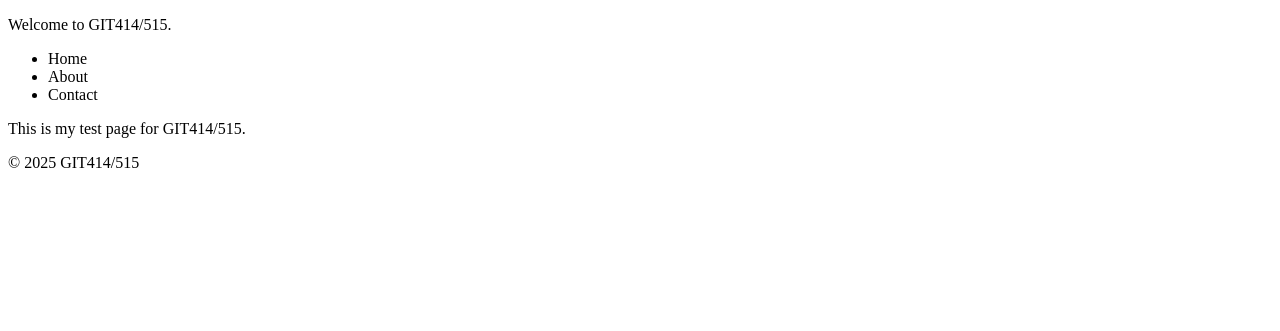
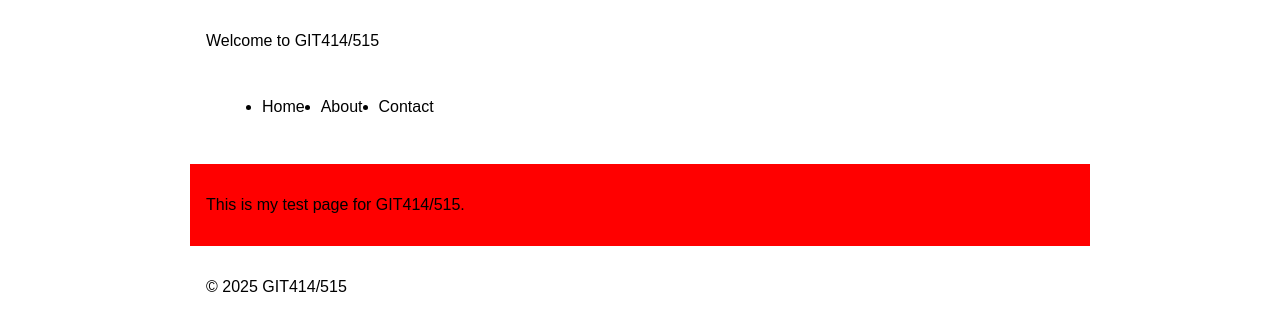
Before and after one commit to acnapie1/GIT414, a plain HTML site: page index.html in a window 1280 px wide. Drawn offline with Linux system fonts and the light colour scheme.

Commit message:
Class change

```diff
--- a/index.html
+++ b/index.html
@@ -8,7 +8,7 @@
     </head>
     <body>
         <header>
-            <p>Welcome to GIT414/515. </p>
+            <p>Welcome to GIT414/515</p>
             <nav>
                 <ul>
                     <li>Home</li>
--- a/styles.css
+++ b/styles.css
@@ -2,19 +2,28 @@
 
 /* Global styles*/
 
-/*TO DO: Styles will add in class!*/
+body {
+     font-family: Arial, sans-serif; margin: 0; padding: 0;
+}
+
+header, nav, main, footer {
+    padding: 1rem;
+}
 
 /* MEDIA QUERY (medium) */
 @media screen and (min-width: 600px){
-    /*TO DO: Styles will add in class*/
+    nav ul { display: flex; gap: 1rem; }
+    main {background: yellow;}
 }
 
 /* MEDIA QUERIES (LARGE) */
 @media screen and (min-width: 900px){
-    /*TO DO: Styles will add in class*/
+    body { max-width: 900px; margin: auto; }
+    h1 { font-size: 3rem; }
+    main {background: blue;}
 }
 
 /* MEDIA QUERY (xl) */
 @media screen and (min-width: 1200px) {
-    /*TO DO: Styles will add in class*/
+    main {background: red;}
 }
```
